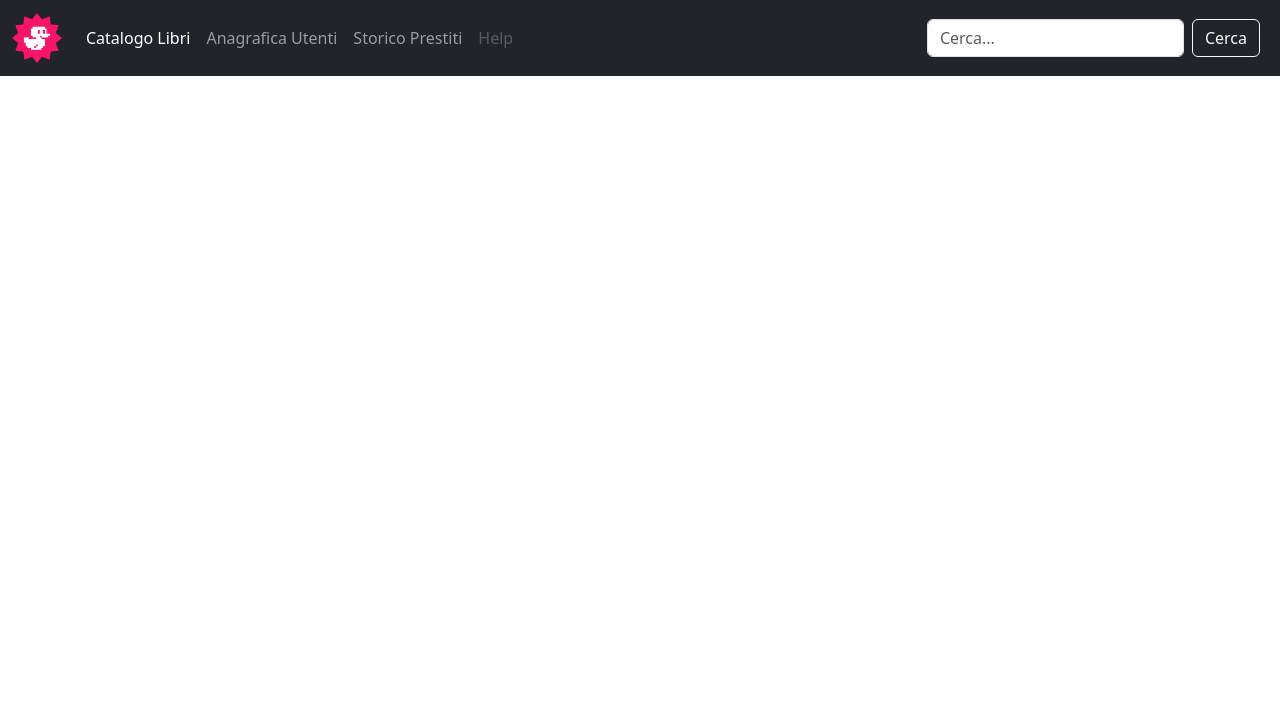
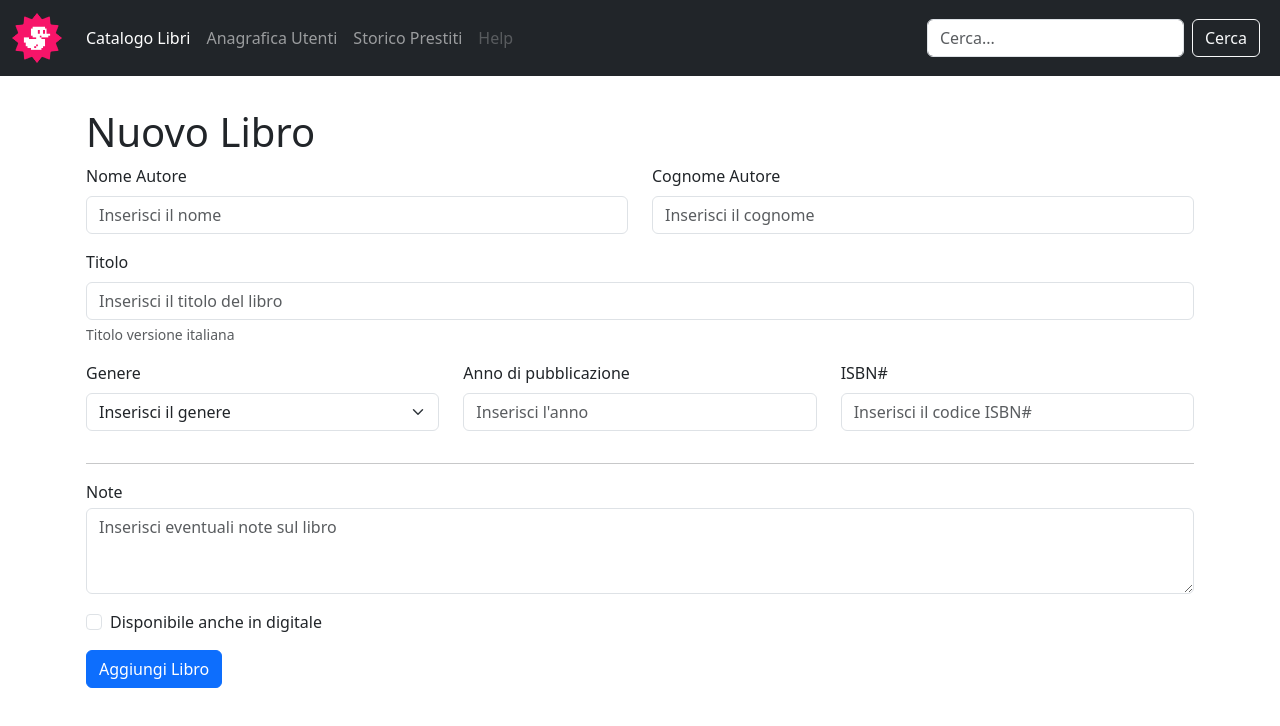
Before and after one commit to enricorenna01/html-css-bootstrap-dashboard, a plain HTML site: page new-book-page.html in a window 1280 px wide. Drawn offline with nearby package versions, Linux system fonts and the light colour scheme.

Commit message:
feat: added form section

```diff
--- a/new-book-page.html
+++ b/new-book-page.html
@@ -16,9 +16,10 @@
     <!--/Fontawesome-->
     <title>New Book Page</title>
 </head>
-<main>
-     <!--Intestazione della pagina-->
-     <header class="mb-3">
+
+<body>
+    <!--Intestazione della pagina-->
+    <header class="mb-3">
         <nav class="navbar navbar-dark bg-dark navbar-expand-lg">
             <div class="container-fluid">
                 <a class="navbar-brand" href="#">
@@ -53,4 +54,53 @@
     </header>
     <!--/Intestazione della pagina-->
 
-</main>
+    <!--Corpo della pagina-->
+    <main class="container px-3 py-3">
+        <h1>Nuovo Libro</h1>
+
+        <div class="row mb-3">
+            <div class="col-6">
+                <label for="nomeAutore" class="form-label fw-medium">Nome Autore</label>
+                <input type="text" class="form-control" id="nomeAutore" placeholder="Inserisci il nome">
+            </div>
+            <div class="col-6">
+                <label for="cognomeAutore" class="form-label fw-medium">Cognome Autore</label>
+                <input type="text" class="form-control" placeholder="Inserisci il cognome">
+            </div>
+        </div>
+
+        <div class="col-12 mb-3">
+            <label for="titoloLibro" class="form-label fw-medium">Titolo</label>
+            <input type="email" class="form-control" id="titoloLibro" placeholder="Inserisci il titolo del libro">
+            <div id="titoloLibro" class="form-text">Titolo versione italiana</div>
+        </div>
+
+        <div class="row mb-3">
+            <div class="col-12 col-lg-4 mb-3">
+                <label for="genereLibro" class="form-label fw-medium">Genere</label>
+                <select id="genereLibro" class="form-select">
+                    <option>Inserisci il genere</option>
+                </select>
+            </div>
+            <div class="col-12 col-lg-4 mb-3">
+                <label for="annoPubblicazione" class="form-label fw-medium">Anno di pubblicazione</label>
+                <input type="text" class="form-control" id="annoPubblicazione" placeholder="Inserisci l'anno">
+            </div>
+            <div class="col-12 col-lg-4 mb-3">
+                <label for="codiceISBN#" class="form-label fw-medium">ISBN#</label>
+                <input type="text" class="form-control" id="codiceISBN#" placeholder="Inserisci il codice ISBN#">
+            </div>
+        </div>
+        <hr>
+        <div class="mb-3">
+            <label for="areaTesto" class="form-labe fw-medium mb-1">Note</label>
+            <textarea class="form-control" id="areaTesto" rows="3" placeholder="Inserisci eventuali note sul libro"></textarea>
+        </div>
+        <div class="mb-3 form-check">
+            <input type="checkbox" class="form-check-input" id="check">
+            <label class="form-check-label" for="check">Disponibile anche in digitale</label>
+        </div>
+        <button type="submit" class="btn btn-primary">Aggiungi Libro</button>
+    <main>
+    <!--/Corpo della pagina-->
+</body>
```
